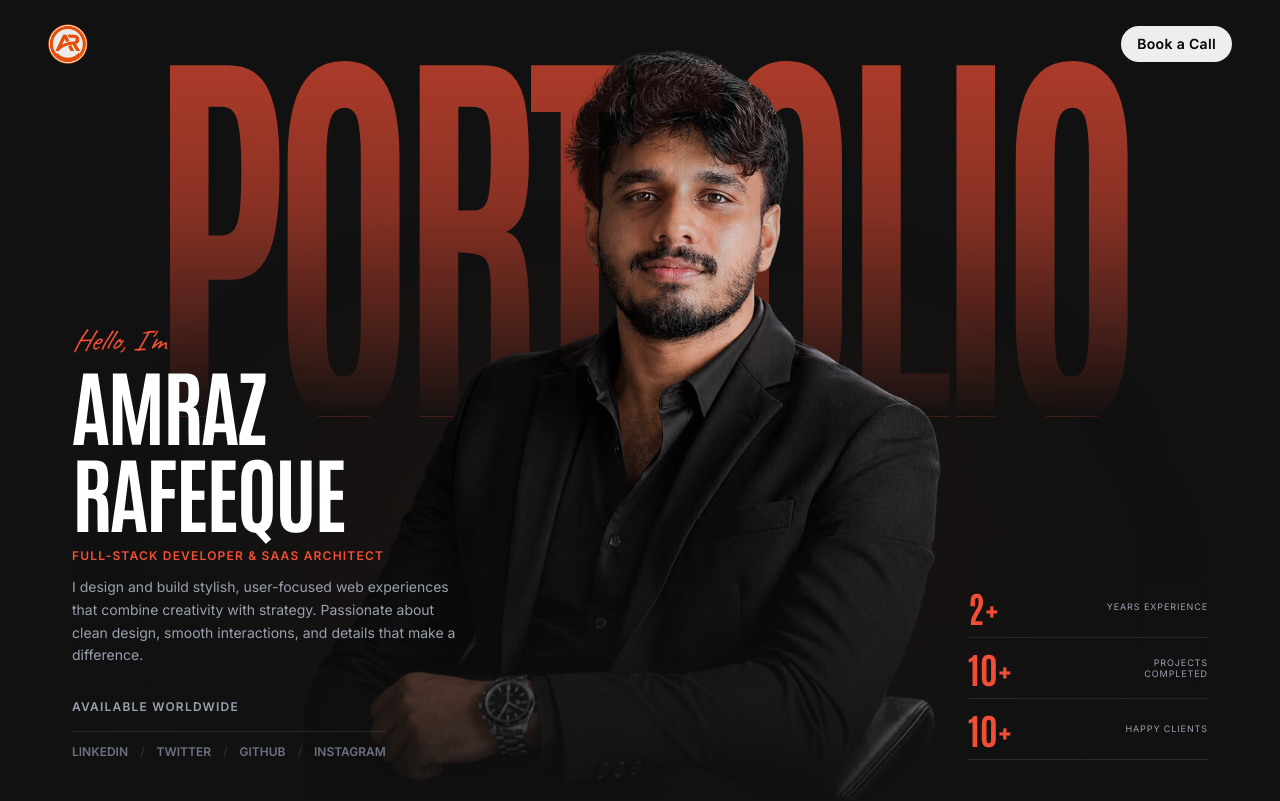
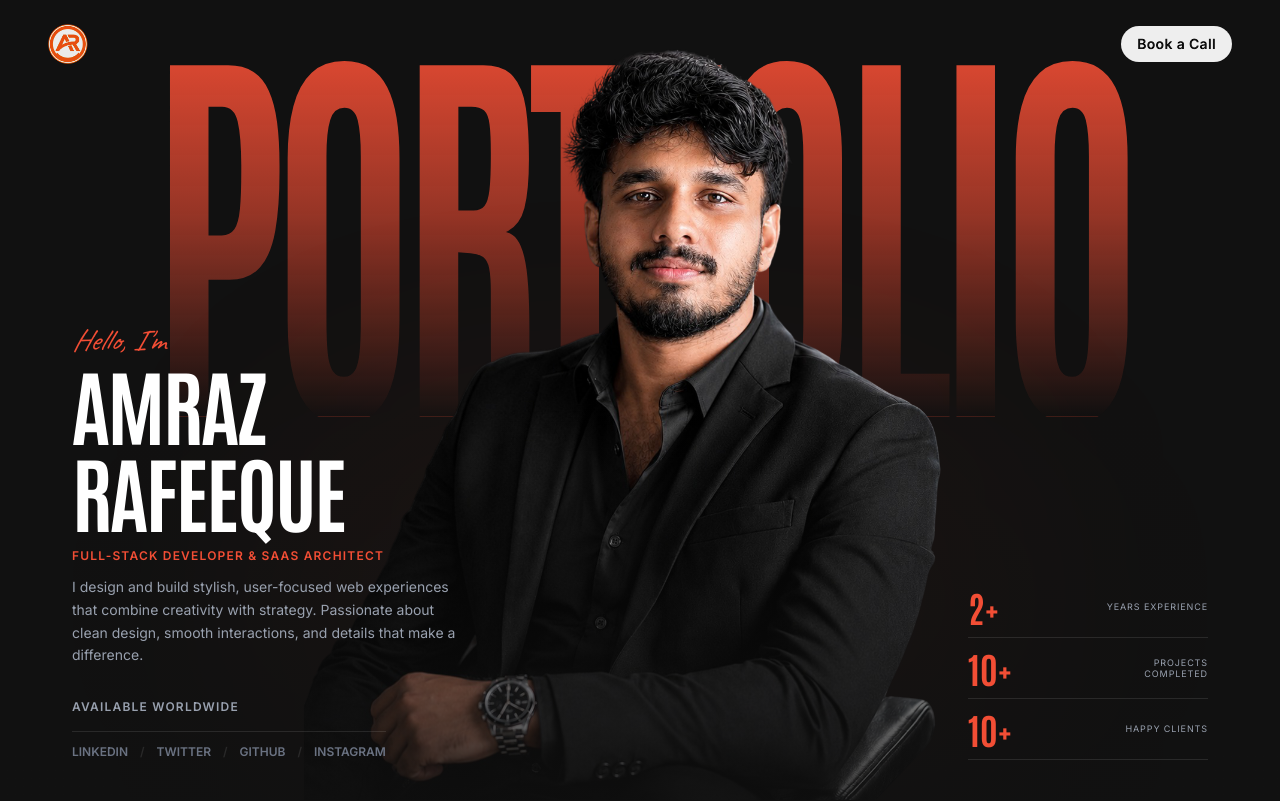
Before and after one commit to amrazz/amrazz, a Next.js app: page / in a window 1280 px wide. Shown: the top 801 px of the page. Built offline with nearby package versions, Linux system fonts and the light colour scheme; no server answers.

Commit message:
fix: update hero image opacity

```diff
--- a/app/components/Hero.tsx
+++ b/app/components/Hero.tsx
@@ -30,7 +30,7 @@ export default function Hero() {
         { scale: 1.15, opacity: 0 },
         {
           scale: 1.05,
-          opacity: 0.9,
+          opacity: 1,
           duration: 2,
           ease: "power3.out",
           delay: imgDelay,
@@ -105,13 +105,13 @@ export default function Hero() {
       <div className="absolute inset-0 flex items-end justify-center pointer-events-none z-20">
         {/* Subtle orange background glow behind the portrait but in front of PORTFOLIO to blend them nicely */}
         <div className="absolute bottom-0 left-1/2 -translate-x-1/2 w-[60%] h-[50%] bg-brand-orange/5 rounded-full blur-[120px] pointer-events-none"></div>
-        <div className="absolute inset-0 bg-linear-to-b from-[#111]/30 via-transparent to-[#111] opacity-90 z-30"></div>
         <img
           ref={imgRef}
           src="/amraz.png"
           alt="Amraz Rafeeque Portrait"
-          className="h-full w-auto max-w-full object-contain object-bottom opacity-95 select-none z-20"
+          className="h-full w-auto max-w-full object-contain object-bottom relative z-10"
         />
+        <div className="absolute inset-0 bg-linear-to-b from-transparent via-transparent to-[#111]/80 pointer-events-none z-20"></div>
       </div>
 
       {/* Foreground Content Overlays (Name, Details, Stats) */}
```
